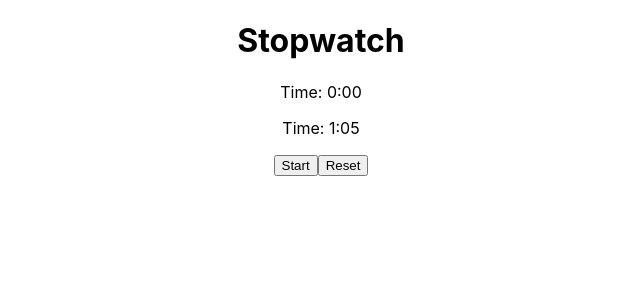
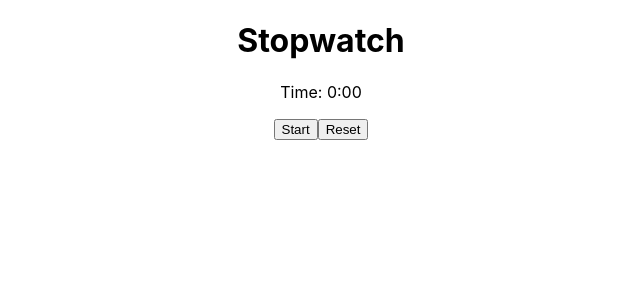
Before and after one commit to dineshchintu/StopWatch, a React (Create React App) app: page / in a window 1280 px wide. Shown: the top 300 px of the page, without its empty margins (319-959 px from the left). Built offline with nearby package versions, Linux system fonts and the light colour scheme.

Commit message:
Check the function.

```diff
--- a/src/Stopwatch.js
+++ b/src/Stopwatch.js
@@ -37,7 +37,7 @@ console.log(seconds);
     <div>
         <h1>Stopwatch</h1>
       <p>{"Time: "+minutes.toString().padStart(1, "0")+":"+seconds.toString().padStart(2, "0")}</p>
-      <p>Time: 1:05</p>
+      {/* <p>Time: 1:05</p> */}
       <div>
         <button  onClick={startAndStop}>
           {isRunning ? "Stop" : "Start"}
```
